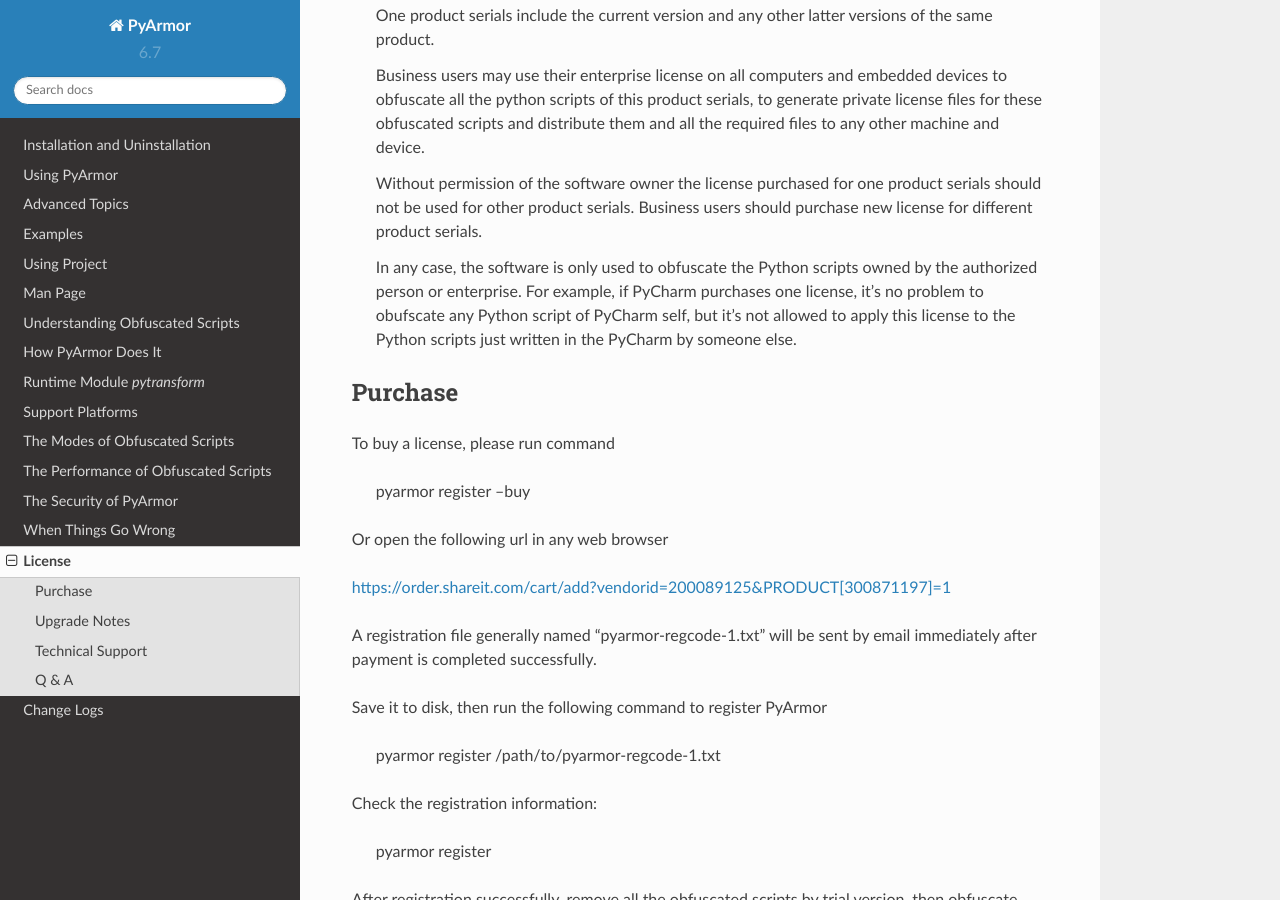
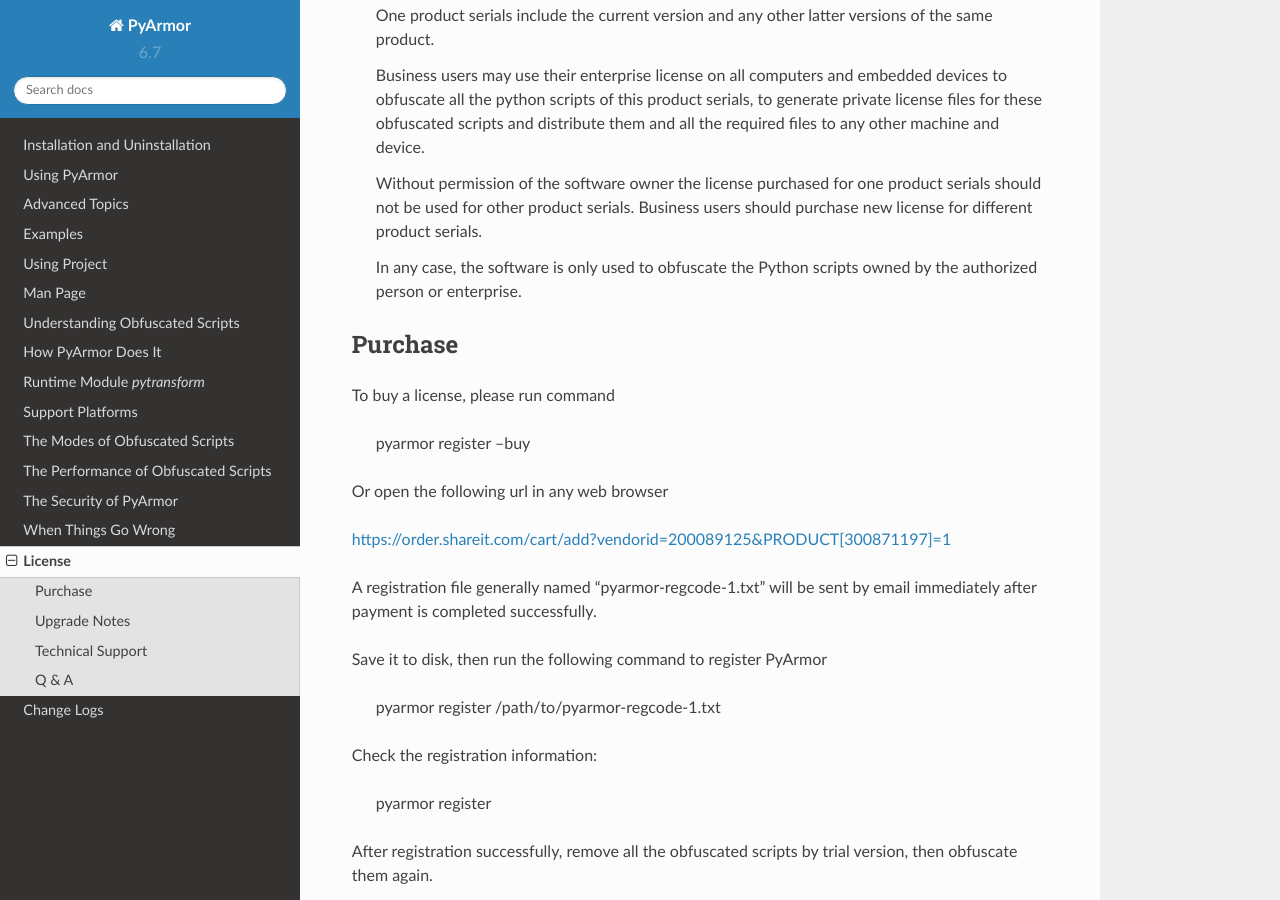
Before and after one commit to dashingsoft/pyarmor, a Sphinx documentation site: the page built from docs/license.rst, in a window 1280 px wide and 900 px high, scrolled down 828 px. Built offline with Sphinx 7.4.7 and the Read the Docs theme 2.0.0, drawn with Linux system fonts in a browser that asks for light colours.

Commit message:
Refine license doc

```diff
--- a/docs/license.rst
+++ b/docs/license.rst
@@ -51,10 +51,7 @@
   product serials.
 
   In any case, the software is only used to obfuscate the Python scripts
-  owned by the authorized person or enterprise. For example, if PyCharm
-  purchases one license, it's no problem to obufscate any Python script
-  of PyCharm self, but it's not allowed to apply this license to the Python
-  scripts just written in the PyCharm by someone else.
+  owned by the authorized person or enterprise.
 
 Purchase
 --------
```
Also changed, not shown: 2 other files.
